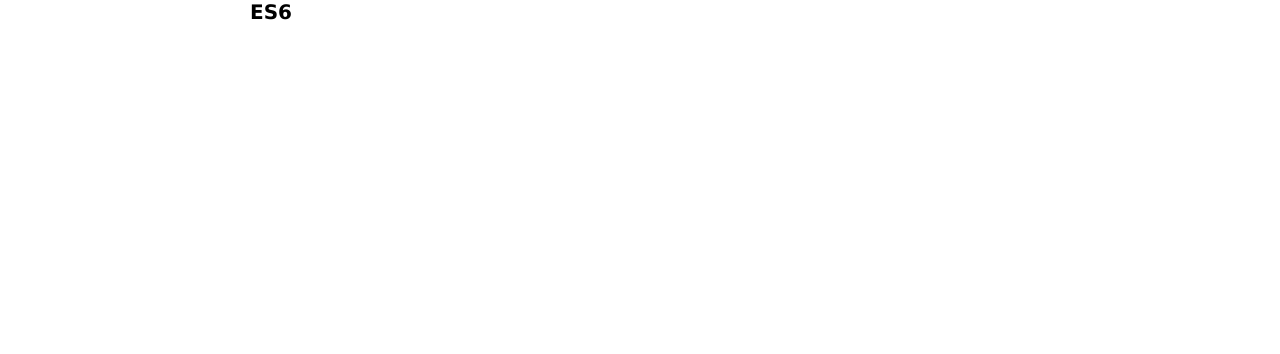
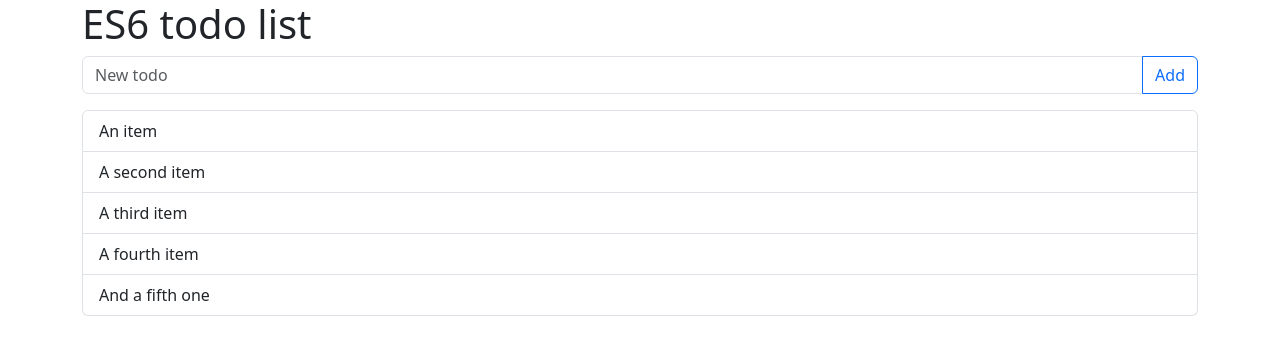
Before and after one commit to MariusCodeAcademy/feu5-24_JS_es6_spread_todo, a plain HTML site: page index.html in a window 1280 px wide. Drawn offline with nearby package versions, Linux system fonts and the light colour scheme.

Commit message:
html in place, bs5 added

```diff
--- a/css/main.css
+++ b/css/main.css
@@ -1 +1 @@
-@import 'common.css';
+/* @import 'common.css'; */
--- a/index.html
+++ b/index.html
@@ -5,20 +5,34 @@
   <meta charset="UTF-8">
   <meta http-equiv="X-UA-Compatible" content="IE=edge">
   <meta name="viewport" content="width=device-width, initial-scale=1.0">
-  <title>ES6</title>
+  <title>ES6 Todo</title>
+  <link rel="stylesheet" href="https://cdn.jsdelivr.net/npm/bootstrap@5.3.0-alpha1/dist/css/bootstrap.min.css">
   <link rel="stylesheet" href="css/main.css">
   <!-- <script src="js/main.js" defer></script> -->
   <!-- <script src="js/spread.js" defer></script> -->
-  <script src="js/arrayOfObjects.js" defer></script>
+  <!-- <script src="js/arrayOfObjects.js" defer></script> -->
+  <script type="module" src="js/todo.js"></script>
 </head>
 
 <body>
+
   <div class="container">
-    <h1>ES6</h1>
+    <h1>ES6 todo list</h1>
 
-    <div id="app"></div>
+    <div class="input-group mb-3">
+      <input id="new-todo-input" type="text" class="form-control" placeholder="New todo">
+      <button class="btn btn-outline-primary" type="button" id="add-todo">Add</button>
+    </div>
 
-    <!-- content -->
+    <ul id="todos-list" class="list-group">
+      <li class="list-group-item list-group-item-action">An item</li>
+      <li class="list-group-item list-group-item-action">A second item</li>
+      <li class="list-group-item list-group-item-action">A third item</li>
+      <li class="list-group-item list-group-item-action">A fourth item</li>
+      <li class="list-group-item list-group-item-action">And a fifth one</li>
+    </ul>
+
+
   </div>
 
 </body>
--- /dev/null
+++ b/js/todo.js
@@ -0,0 +1,15 @@
+const INIT_STATE = [
+  { id: 't_001', title: 'Learn HTML', isDone: true },
+  { id: 't_002', title: 'Learn CSS', isDone: true },
+  { id: 't_003', title: 'Learn JS', isDone: false },
+  { id: 't_004', title: 'Learn GIT', isDone: false },
+];
+
+const state = [...INIT_STATE];
+
+function app() {
+  // nupiesti/sugeneruoti todos
+  // prideti nauja todo
+  // istrinti todo
+  // atnaujinti todo
+}
```
